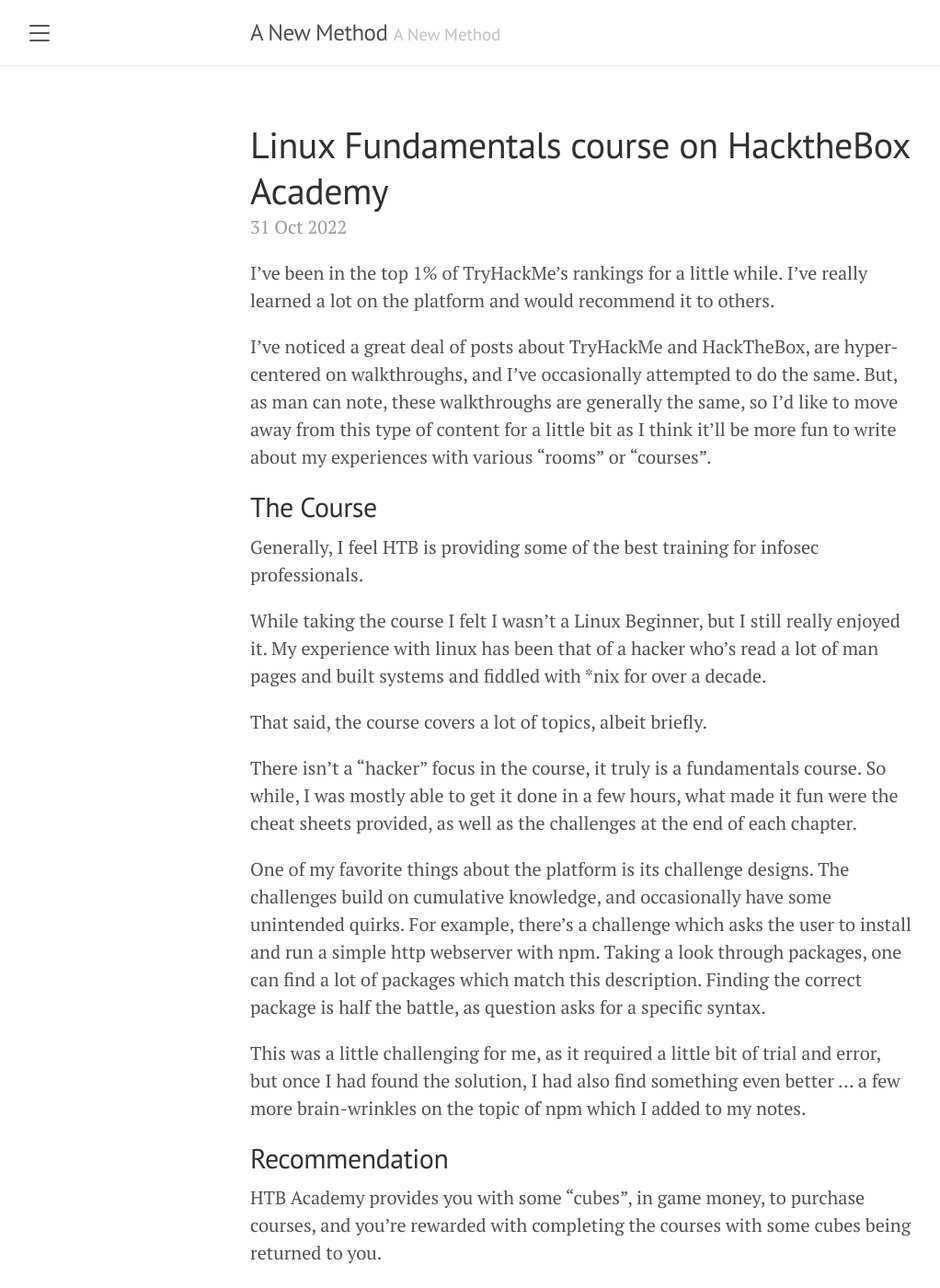
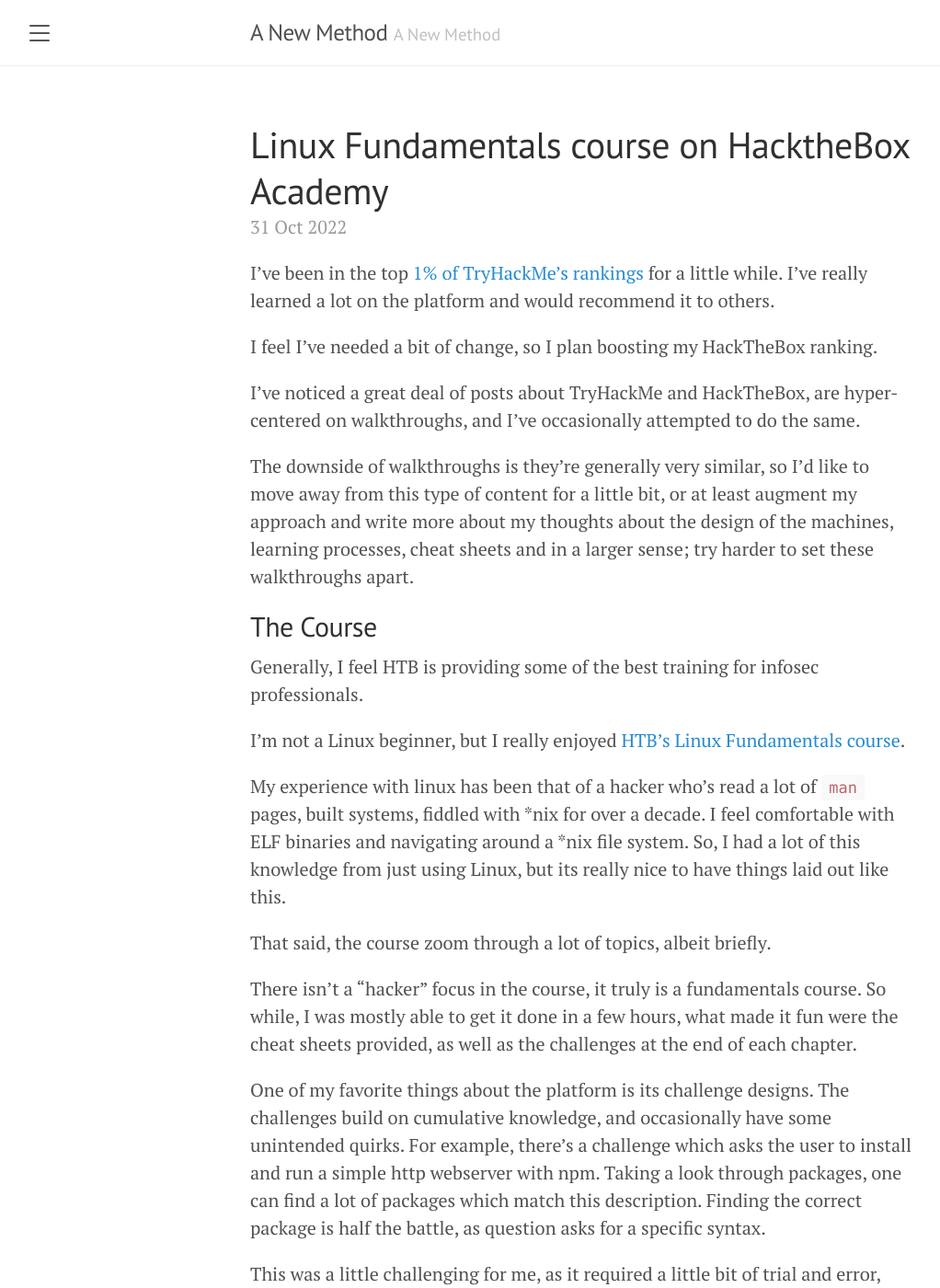
Before and after one commit to bernardr/bernardr.github.io, a Jekyll site: the page built from _posts/walkthroughs/2022-10-31-HTB-Academy-Linux-Fundamentals.md, in a window 1280 px wide and 1400 px high. Shown: the whole window at 92% size, without its empty margins (8-1030 px from the left). Built offline with Jekyll 4.4.1, drawn with Linux system fonts in a browser that asks for light colours.

Commit message:
testin' somethin' out

```diff
--- a/_posts/walkthroughs/2022-10-31-HTB-Academy-Linux-Fundamentals.md
+++ b/_posts/walkthroughs/2022-10-31-HTB-Academy-Linux-Fundamentals.md
@@ -1,20 +1,26 @@
 ---
 layout: post
 title: Linux Fundamentals course on HacktheBox Academy
-tags: linux, cheatsheet, incident response
+tags: linux, HTB modules,
 ---
 
-I've been in the top 1% of TryHackMe's rankings for a little while. I've really learned a lot on the platform and would recommend it to others.
+I've been in the top [1% of TryHackMe's rankings](https://tryhackme.com/p/displayerror) for a little while. I've really learned a lot on the platform and would recommend it to others.
 
-I've noticed a great deal of posts about TryHackMe and HackTheBox, are hyper-centered on walkthroughs, and I've occasionally attempted to do the same. But, as man can note, these walkthroughs are generally the same, so I'd like to move away from this type of content for a little bit as I think it'll be more fun to write about my experiences with various "rooms" or "courses".
+I feel I've needed a bit of change, so I plan boosting my HackTheBox ranking.
+
+I've noticed a great deal of posts about TryHackMe and HackTheBox, are hyper-centered on walkthroughs, and I've occasionally attempted to do the same.
+
+The downside of walkthroughs is they're generally very similar, so I'd like to move away from this type of content for a little bit, or at least augment my approach and write more about my thoughts about the design of the machines, learning processes, cheat sheets and in a larger sense; try harder to set these walkthroughs apart.
 
 ## The Course
 
 Generally, I feel HTB is providing some of the best training for infosec professionals.
 
-While taking the course I felt I wasn't a Linux Beginner, but I still really enjoyed it. My experience with linux has been that of a hacker who's read a lot of man pages and built systems and fiddled with *nix for over a decade.
+I'm not a Linux beginner, but I really enjoyed [HTB's Linux Fundamentals course](https://academy.hackthebox.com/course/preview/linux-fundamentals).
 
-That said, the course covers a lot of topics, albeit briefly.
+My experience with linux has been that of a hacker who's read a lot of `man` pages, built systems, fiddled with \*nix for over a decade. I feel comfortable with ELF binaries and navigating around a \*nix file system. So, I had a lot of this knowledge from just using Linux, but its really nice to have things laid out like this.
+
+That said, the course zoom through a lot of topics, albeit briefly.
 
 There isn't a "hacker" focus in the course, it truly is a fundamentals course. So while, I was mostly able to get it done in a few hours, what made it fun were the cheat sheets provided, as well as the challenges at the end of each chapter.
 
```
